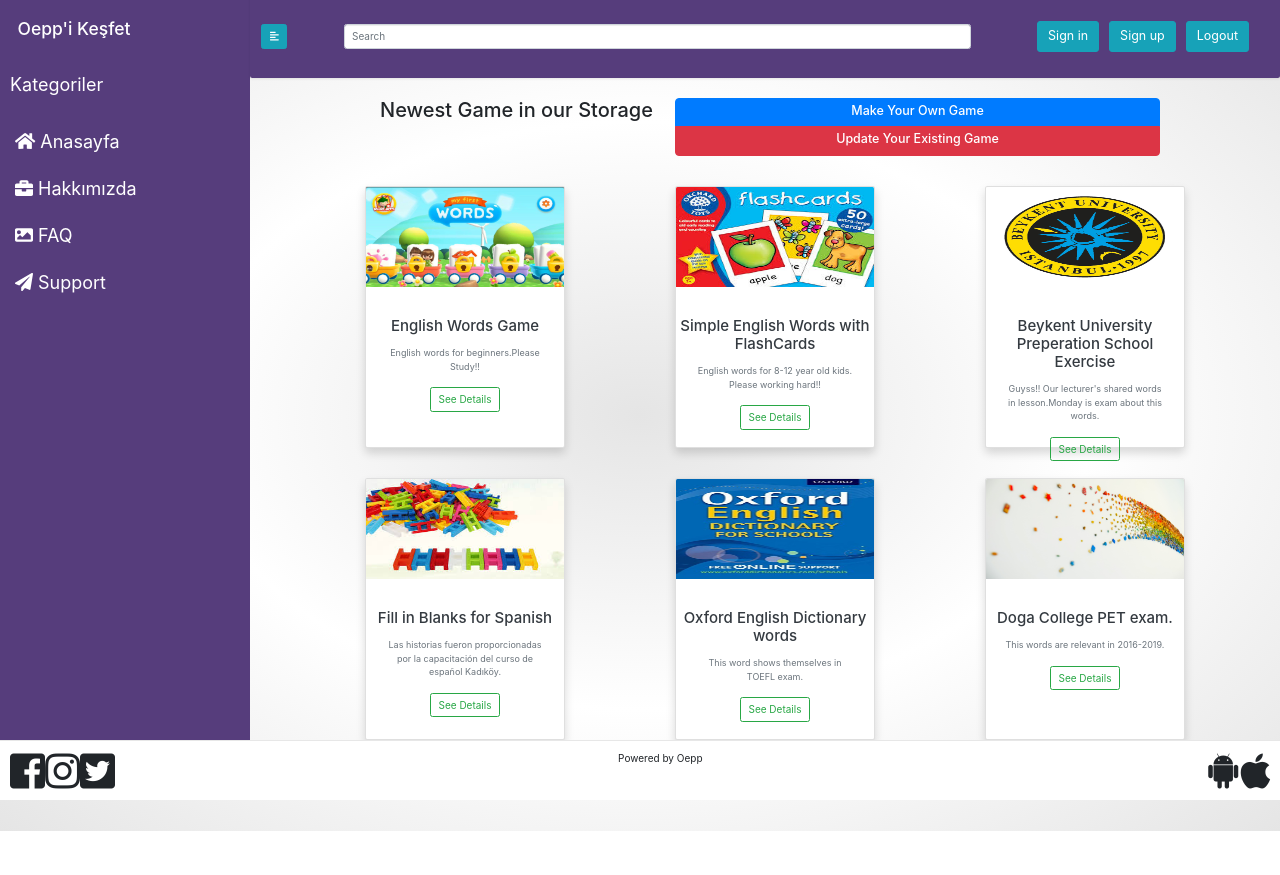
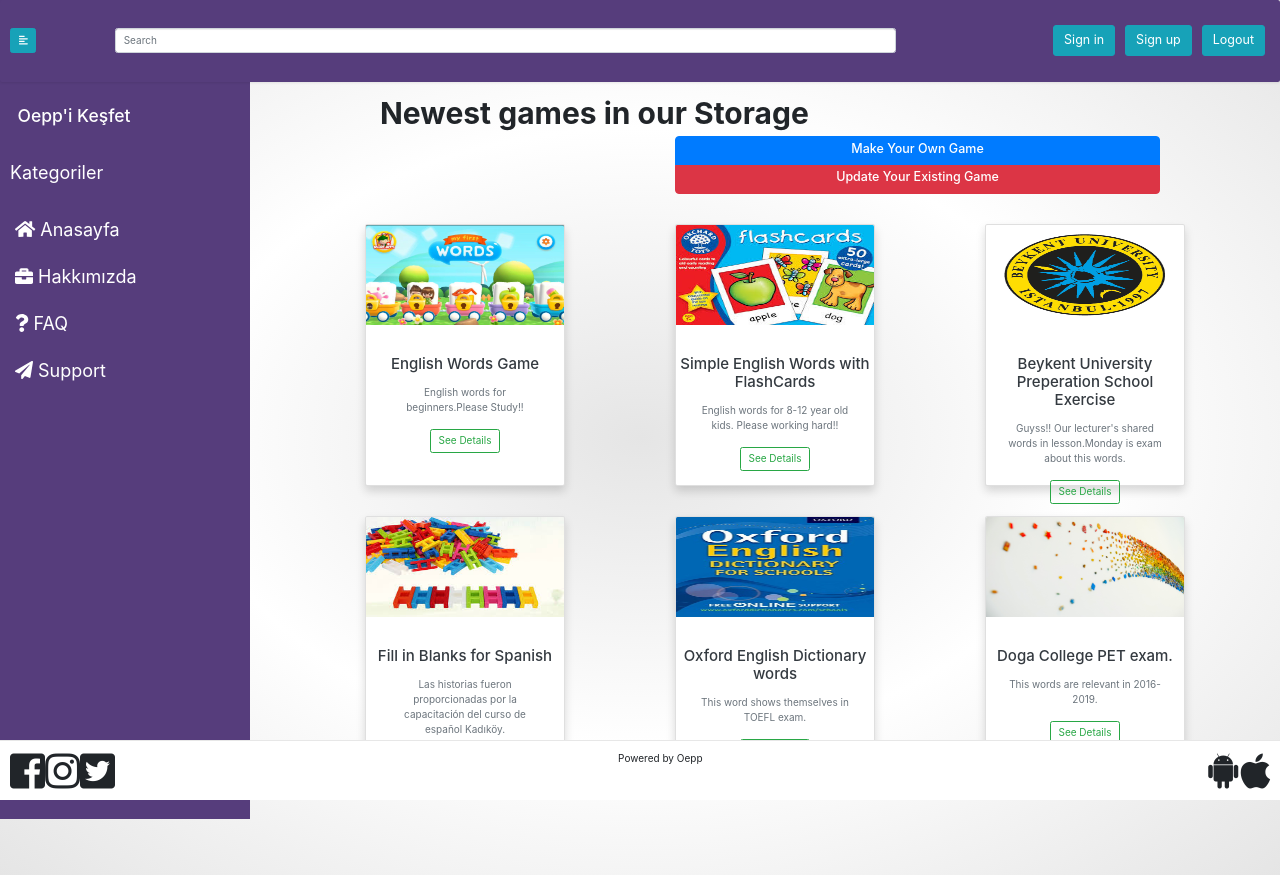
Before and after one commit to oepp/website, a React (Create React App) app: page / in a window 1280 px wide. Before the commit the page ends 831 px from the top, so only its background shows below. Built offline with nearby package versions, Linux system fonts and the light colour scheme.

Commit message:
Navbar ve Sidebar sayfayla oranlandı
FAQ ve About sayfalarına iconlar eklendi

```diff
--- a/src/App.css
+++ b/src/App.css
@@ -69,6 +69,7 @@
   color: #563d7c;
   margin-left: -250px;
   transition: all 0.5s;
+
 }
 
 .sidebar.is-open {
@@ -86,6 +87,7 @@
 .sidebar-header h3{
   color: #fff;
   padding: 1em;
+  padding-top: 6em;
 }
 
 .sidebar ul p {
--- a/src/components/About.js
+++ b/src/components/About.js
@@ -11,14 +11,14 @@
     render() {
         return (
             <div>
-               <div className='card-header' style={{backgroundColor:'#563d7c', marginTop:-33}} >
+               <div className='card-header' style={{backgroundColor:'#563d7c', marginTop:-3,paddingTop:100}} >
                    <h1 style={{textAlign:'center',color:'#fff'}}>Oepp Nedir?</h1>
                </div>
                <div className='card-body bg-light' style={pStyle} >
                 <br/>
-               <p>Oepp 2020 senesinde Beykent Üniversitesi Yazılım Mühendisliği bitirme projesi çatısı altında
+               <p><i class="fas fa-puzzle-piece" style={{float:'right',fontSize:'250px'}}></i>Oepp 2020 senesinde Beykent Üniversitesi Yazılım Mühendisliği bitirme projesi çatısı altında
                yaratılmış sosyal medya uygulamasıdır. Bu sosyal medya uygulamasının amacı kullanıcı eğlenerek öğrenmenin
-               eşsiz hazzını yaşatabilmektir. Web sitesi platformundan oyun içeriklerini yaratıp mobil(Android/iOS) olarak
+               eşsiz hazzını yaşatabilmektir.    Web sitesi platformundan oyun içeriklerini yaratıp mobil(Android/iOS) olarak
                yayınlayabilme imkanı tanımaktadır. </p>
                <ul>
                    <li>Kendi oyunu yaratmak için ;</li>
--- a/src/components/Faq.js
+++ b/src/components/Faq.js
@@ -5,7 +5,7 @@
 class Faq extends Component {
     render() {
         return (
-            <div className="container" style={{paddingLeft:50}}>
+            <div className="container" style={{paddingLeft:50,paddingTop:100}}>
                 <h3 style ={{color:'blue'}}>Is OEPP free?</h3>
                 <p>Learning on OEPP is free. Our apps are available on Android, iOS, and Web.
                     However, OEPP application is need internet. </p><br/>
--- a/src/components/Home.js
+++ b/src/components/Home.js
@@ -4,8 +4,8 @@
 export default class Home extends Component {
     render() {
         return (
-            <div style={{marginBottom:100,marginTop:-10, paddingLeft:100}}>
-                <h2 style={{float:'left', paddingLeft:30}}> Newest Game in our Storage</h2>
+            <div style={{marginBottom:100,marginTop:-10, paddingLeft:100,paddingTop:110}}>
+                <h2 style={{float:'left', paddingLeft:30,fontSize:'30px'}}><b> Newest games in our Storage</b></h2>
                 <div className="btn-group-vertical col-md-8 align-right"  style={{float:'right', paddingRight:120}}>
                 <button className="btn btn-primary"><h5>Make Your Own Game</h5></button>
                 <button className="btn btn-danger"><h5>Update Your Existing Game</h5></button>
--- a/src/components/Support.js
+++ b/src/components/Support.js
@@ -8,7 +8,7 @@
     }
     render() {
         return (
-            <div className="container" style={{paddingLeft:200, marginBottom:20, marginTop:-60}}>
+            <div className="container" style={{paddingLeft:200, marginBottom:20, marginTop:-40,paddingTop:100}}>
                 <br/>
                 <div className="card center"  style={{width:700}} >
                     <div className="card-body" style={{padding:30, width:700, height:470, backgroundColor:'#dfe7f3'}}>
--- a/src/components/UserContext/CardUI.js
+++ b/src/components/UserContext/CardUI.js
@@ -9,7 +9,7 @@
             </div>
             <div className="card-body text-dark" style={{height:160}}>
                 <h4 className="card-title">{props.title}</h4>
-                <p className="card-text text-secondary">
+                <p className="card-text text-secondary" style={{fontSize:'1em'}}>
                    {props.text}
                 </p>
                 <a href="#" className="btn btn-outline-success">See Details</a>
--- a/src/components/content/Navbar.js
+++ b/src/components/content/Navbar.js
@@ -13,7 +13,7 @@
 
   return (
 
-    <Navbar className="navbar shadow-sm p-3 mb-5  rounded navbar-oepp" expand="md">
+    <Navbar className="navbar shadow-sm p-3 mb-5  rounded navbar-fixed-top navbar-oepp" fixed="top" expand="md">
       <Button color="info" onClick={props.toggle}>
         <FontAwesomeIcon icon={faAlignLeft}/>
       </Button>
--- a/src/components/sidebar/SideBar.js
+++ b/src/components/sidebar/SideBar.js
@@ -11,8 +11,8 @@
         <span color="info" onClick={props.toggle} style={{color: '#fff'}}>&times;</span>
        <h3>Oepp'i Keşfet</h3>
       </div>
-      <div className="side-menu" style={{backgroundColor: '#563d7c'}}>
-        <Nav vertical className="list-unstyled pb-3">
+      <div className="side-menu"  style={{backgroundColor: '#563d7c'}}>
+        <Nav vertical className="list-unstyled pb-3"  >
           <p>Kategoriler</p>
           <NavItem>
             <NavLink style={{color:'white'}}  tag={Link} to={'/'}>
@@ -26,8 +26,8 @@
           </NavItem>
 
           <NavItem>
-            <NavLink style={{color:'white'}} tag={Link} to={'/faq'}>
-              <FontAwesomeIcon icon={faImage} className="mr-2"/>FAQ
+            <NavLink style={{color:'white'}} tag={Link} to={'/Faq'}>
+              <FontAwesomeIcon icon={faQuestion} className="mr-2"/>FAQ
             </NavLink>
           </NavItem>
           <NavItem>
```
Also changed, not shown: src/components/UserContext/Cards.js (line endings or trailing spaces).
